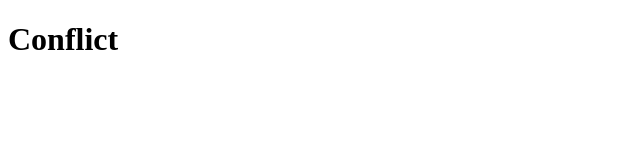
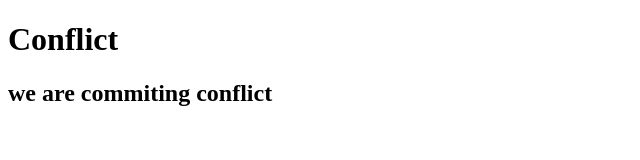
Before and after one commit to sudhir1041/Conflict, a plain HTML site: page index.html in a window 1280 px wide. Shown: the whole page, without its empty margins (0-640 px from the left). Drawn offline with Linux system fonts and the light colour scheme.

Commit message:
changes in conflict

```diff
--- a/index.html
+++ b/index.html
@@ -7,5 +7,6 @@
 </head>
 <body>
     <h1>Conflict</h1>
+    <h2>we are commiting conflict</h2>
 </body>
 </html>
```
